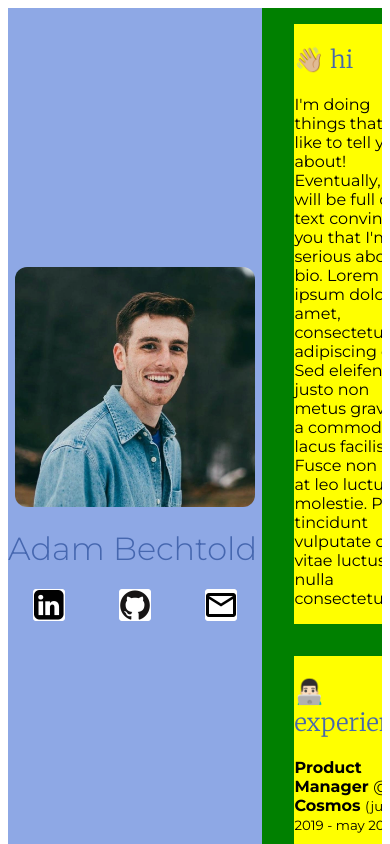
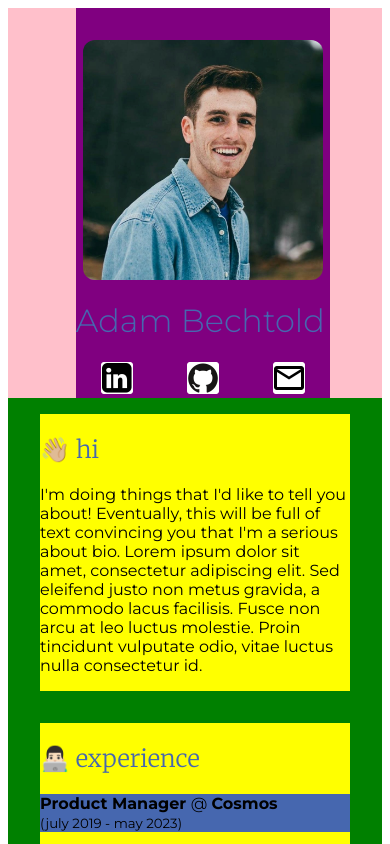
Before and after one commit to adambechtold/personal-website, a Next.js app: page / in a window 390 px wide. Shown: the top 844 px of the page. Built offline with nearby package versions, Linux system fonts and the light colour scheme.

Commit message:
so we have a mobile view

```diff
--- a/app/components/ContentItem/ContentItem.module.css
+++ b/app/components/ContentItem/ContentItem.module.css
@@ -1,5 +1,11 @@
 .container {
   margin: 1rem 2rem;
-  max-width: 40rem;
+  max-width: 37rem;
   background-color: yellow;
 }
+
+@media (max-width: 920px) {
+  .container {
+    max-width: 920px;
+  }
+}
--- a/app/components/ContentItem/Experience/Experience.js
+++ b/app/components/ContentItem/Experience/Experience.js
@@ -1,5 +1,7 @@
 import React from "react";
 import PropTypes from "prop-types";
+
+import styles from "./Experience.module.css";
 
 const experiences = [
   {
@@ -42,8 +44,14 @@ export default function Experience() {
   function ExperienceItem({ title, company, dates }) {
     return (
       <p>
-        <b> {title} </b> @ <b> {company} </b>
-        <small> {dates} </small>
+        <div className={styles.experienceItemContainer}>
+          <div>
+            <b> {title} </b> @ <b> {company} </b>
+          </div>
+          <div className={styles.dates}>
+            <small> {dates} </small>
+          </div>
+        </div>
       </p>
     );
   }
--- /dev/null
+++ b/app/components/ContentItem/Experience/Experience.module.css
@@ -0,0 +1,21 @@
+.experienceItemContainer {
+  display: flex;
+  flex-direction: row;
+  justify-content: flex-start;
+  align-items: center;
+  background-color: blue;
+}
+
+@media (min-width: 920px) {
+  .dates {
+    margin-left: 0.3rem;
+  }
+}
+
+@media (max-width: 920px) {
+  .experienceItemContainer {
+    flex-direction: column;
+    align-items: flex-start;
+    background-color: var(--accent-color);
+  }
+}
--- a/app/page.module.css
+++ b/app/page.module.css
@@ -9,7 +9,7 @@
 
 .container {
   display: flex;
-  flex-direction: row;
+  flex-direction: column;
   width: 100%;
   background-color: pink;
 }
@@ -28,7 +28,6 @@
 .content {
   margin-left: 15.9rem;
   width: 100%;
-  height: 1300px;
   background-color: green;
 
   display: flex;
@@ -36,3 +35,22 @@
   justify-content: flex-start;
   align-items: flex-start;
 }
+
+@media (max-width: 920px) {
+  .container {
+    flex-direction: column;
+    align-items: center;
+  }
+
+  .profileContainer {
+    background-color: purple;
+    position: relative;
+    height: 100%;
+  }
+
+  .content {
+    margin-left: 0;
+    padding-right: 0.5rem;
+    padding-left: 0.5rem;
+  }
+}
```
